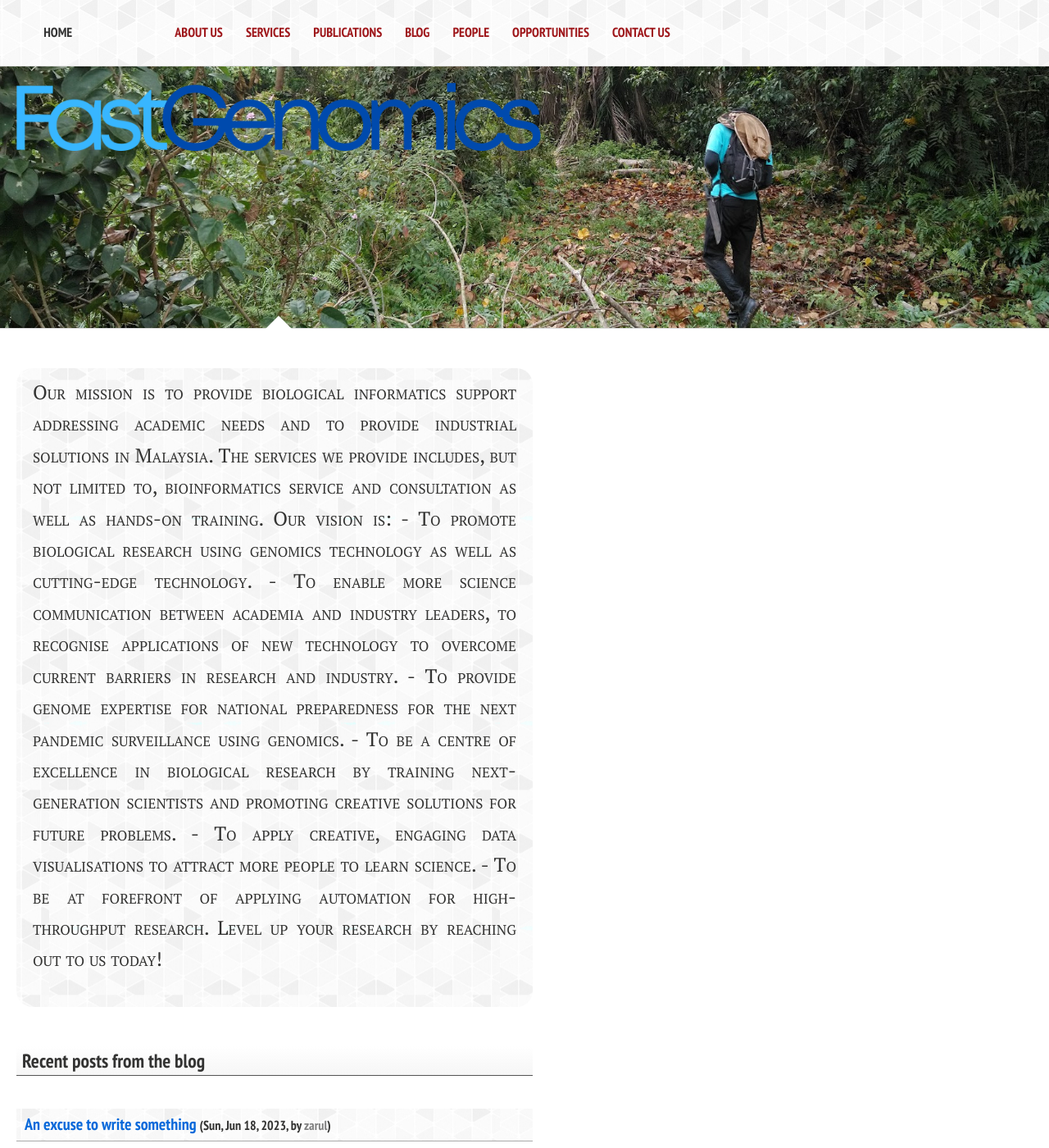
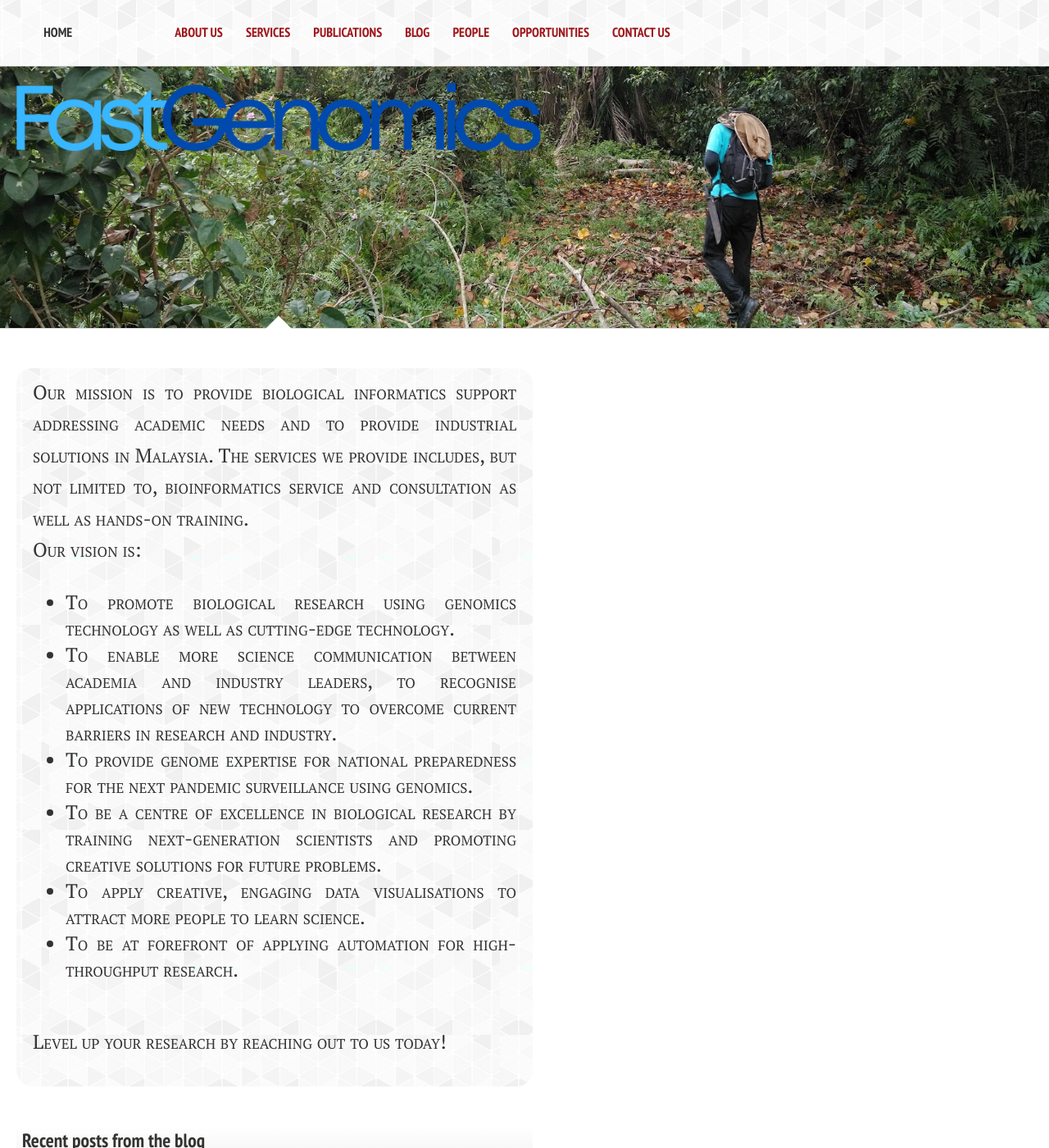
Before and after one commit to ZarulHanifah/ZarulHanifah.github.io, a Jekyll site: the page built from index.md, in a window 1280 px wide and 1400 px high. Shown: the whole window at 82% size. Built offline with Jekyll 4.4.1, drawn with Linux system fonts in a browser that asks for light colours; nearby versions of some CDN libraries; comment, search, counter and statistics services are not loaded.

Commit message:
Slight changes

```diff
--- a/_includes/_mission.html
+++ b/_includes/_mission.html
@@ -1,13 +1,16 @@
 <div class="mission">
 
 <p>Our mission is to provide biological informatics support addressing academic needs and to provide industrial solutions in Malaysia. The services we provide includes, but not limited to, bioinformatics service and consultation as well as hands-on training.
-
+</br>
 Our vision is:
-- To promote biological research using genomics technology as well as cutting-edge technology.
-- To enable more science communication between academia and industry leaders, to recognise applications of new technology to overcome current barriers in research and industry.
-- To provide genome expertise for national preparedness for the next pandemic surveillance using genomics.
-- To be a centre of excellence in biological research by training next-generation scientists and promoting creative solutions for future problems.
-- To apply creative, engaging data visualisations to attract more people to learn science.
-- To be at forefront of applying automation for high-throughput research.
-
+</br>
+<ul>
+ <li>To promote biological research using genomics technology as well as cutting-edge technology.</li>
+ <li>To enable more science communication between academia and industry leaders, to recognise applications of new technology to overcome current barriers in research and industry.</li>
+ <li>To provide genome expertise for national preparedness for the next pandemic surveillance using genomics.</li>
+ <li>To be a centre of excellence in biological research by training next-generation scientists and promoting creative solutions for future problems.</li>
+ <li>To apply creative, engaging data visualisations to attract more people to learn science.</li>
+ <li>To be at forefront of applying automation for high-throughput research.</li>
+</ul>
+</br>
 Level up your research by reaching out to us today!</p>
```
Also changed, not shown: _layouts/contactus-index.html (+5 -4 lines), services/index.md (+1 -0 lines).
